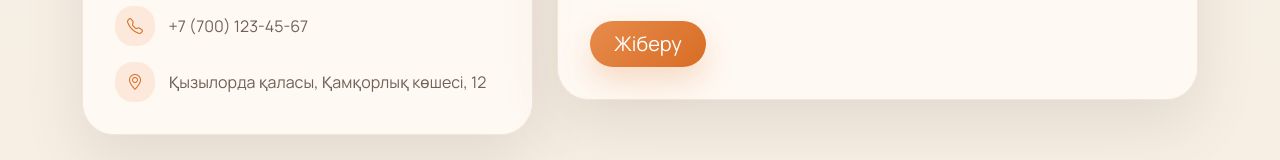
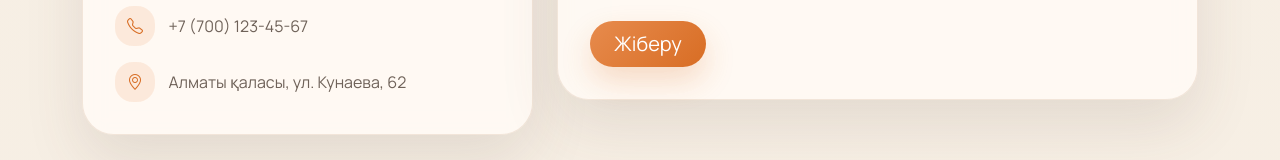
Before and after one commit to BaonixD/qamqor-pet1, an Angular app in the folder frontend/: page /home in a window 1280 px wide. Shown: the part 5029-5189 px from the top of the page. Built offline with nearby package versions, Linux system fonts and the light colour scheme; no server answers.

Commit message:
Update contact address

```diff
--- a/frontend/src/app/shared/homepage.fallback.ts
+++ b/frontend/src/app/shared/homepage.fallback.ts
@@ -175,7 +175,7 @@ export const FALLBACK_HOMEPAGE_DATA: HomepageData = {
       'Егер сіз жануар асырап алғыңыз келсе немесе көмектескіңіз келсе, бізбен байланысыңыз.',
     email: 'qamqor.pet@example.com',
     phone: '+7 (700) 123-45-67',
-    address: 'Қызылорда қаласы, Қамқорлық көшесі, 12',
+    address: 'Алматы қаласы, ул. Кунаева, 62',
   },
   final_cta: {
     title: 'Бір шешім - бір өмірді өзгертеді',
```
Also changed, not shown: 1 other file (tests, documents, lock files or other folders).
